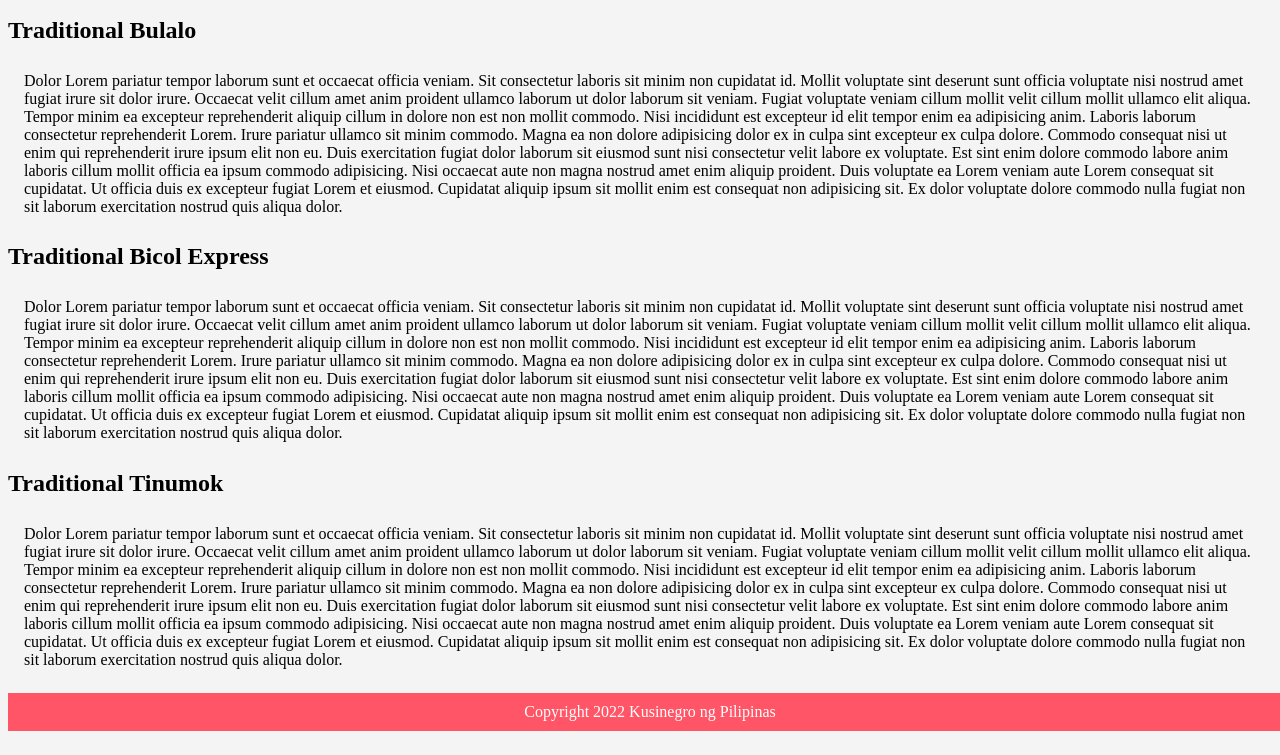
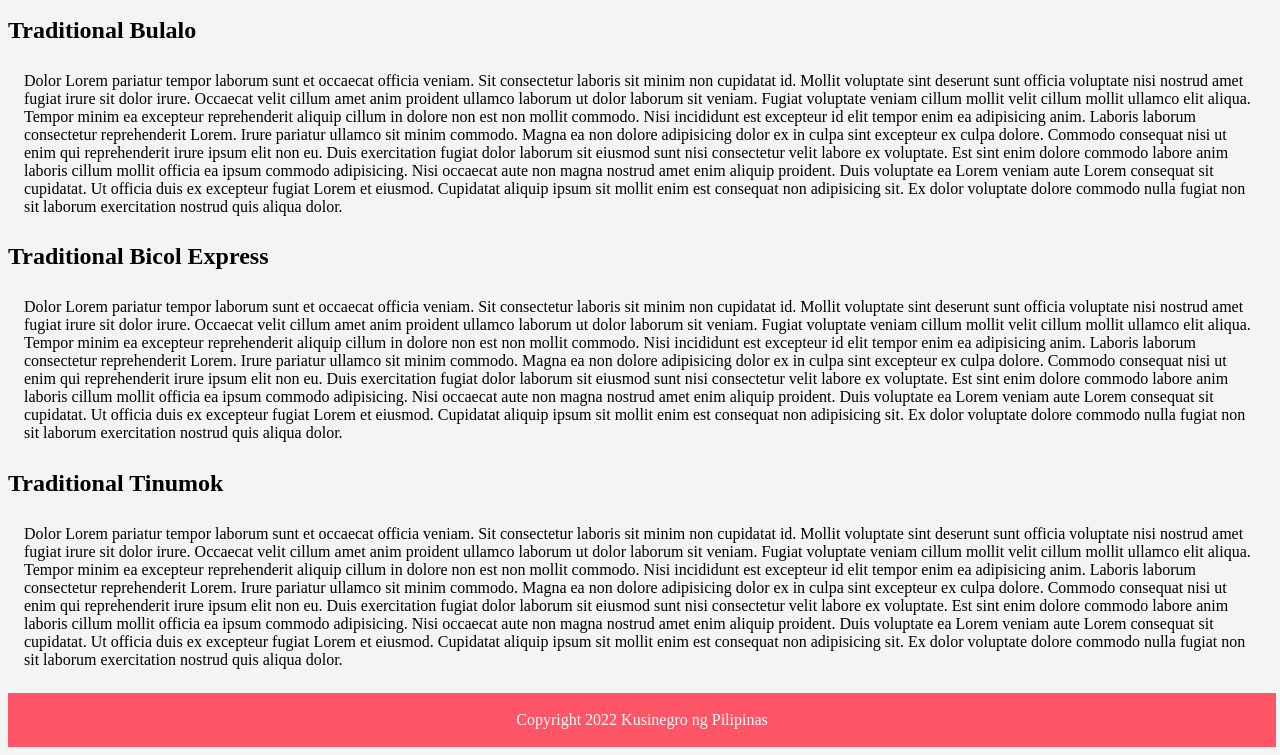
Before and after one commit to asoltes/odin-recipes, a plain HTML site: page index.html in a window 1280 px wide. Shown: the part 629-1384 px from the top of the page. Drawn offline with Linux system fonts and the light colour scheme.

Commit message:
change footer attr

```diff
--- a/styles.css
+++ b/styles.css
@@ -14,9 +14,10 @@ header {
 header h1 {
     color: white;
     border: 8px solid white;
-    padding: 6px;
+    padding: 16px;
     display: inline-block;
     border-radius: 24px;
+
 }
 body {
     background-color:#f4f4f4;;
@@ -30,14 +31,18 @@ article p {
 
 }
 
-footer p {
+footer {
     background-color: #f56;
-    color: white;
-    padding: 10px;
+    position: relative;
+    padding: 2px;
+    bottom: 0;
+    left: 0;
     width: 100%;
-    left: 0;
-    bottom: 0;
-    margin: 0;
     text-align: center;
 
 }
+
+footer p {
+    display: inline-block;
+    color: white;
+}
```
